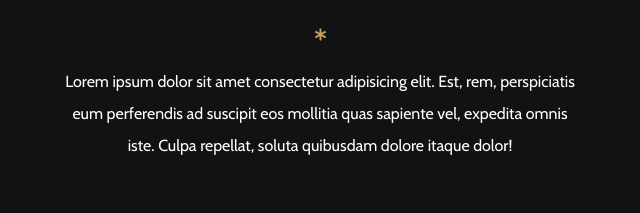
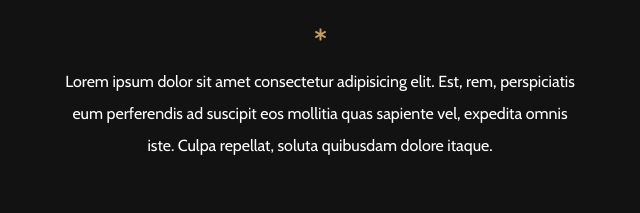
Before and after one commit to dimitri12482/Responsive-Website, a plain HTML site: page index.html in a window 1280 px wide. Shown: the part 5217-5430 px from the top of the page, 320-960 px from the left. Drawn offline with nearby package versions, Linux system fonts and the light colour scheme; a web font is replaced by a local one.

Commit message:
Update index.html

```diff
--- a/index.html
+++ b/index.html
@@ -189,7 +189,7 @@
                         <p>
                             Lorem ipsum dolor sit amet consectetur adipisicing elit. Est, rem, perspiciatis eum
                             perferendis ad suscipit eos mollitia quas sapiente vel, expedita omnis iste. Culpa repellat,
-                            soluta quibusdam dolore itaque dolor!
+                            soluta quibusdam dolore itaque.
                         </p>
                     </div>
                     <div class="footer-content-divider animate-bottom">
```
